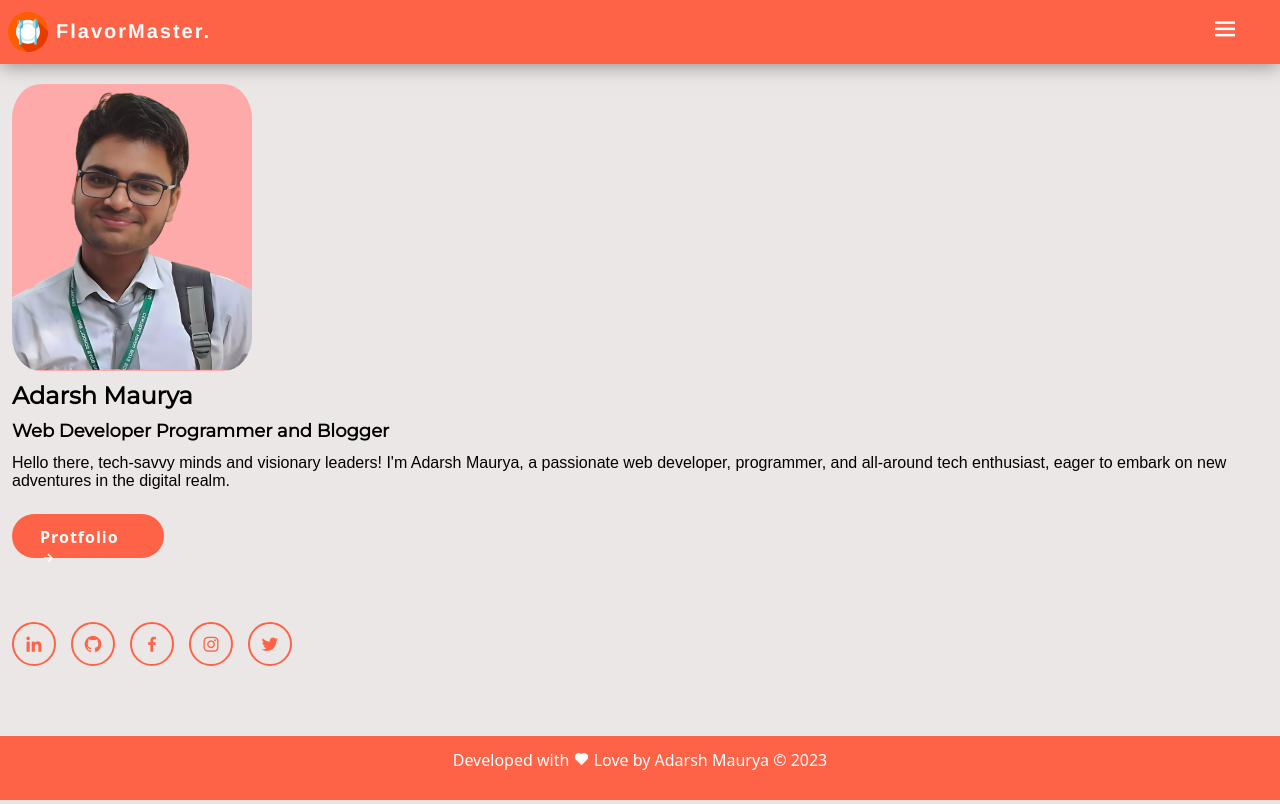
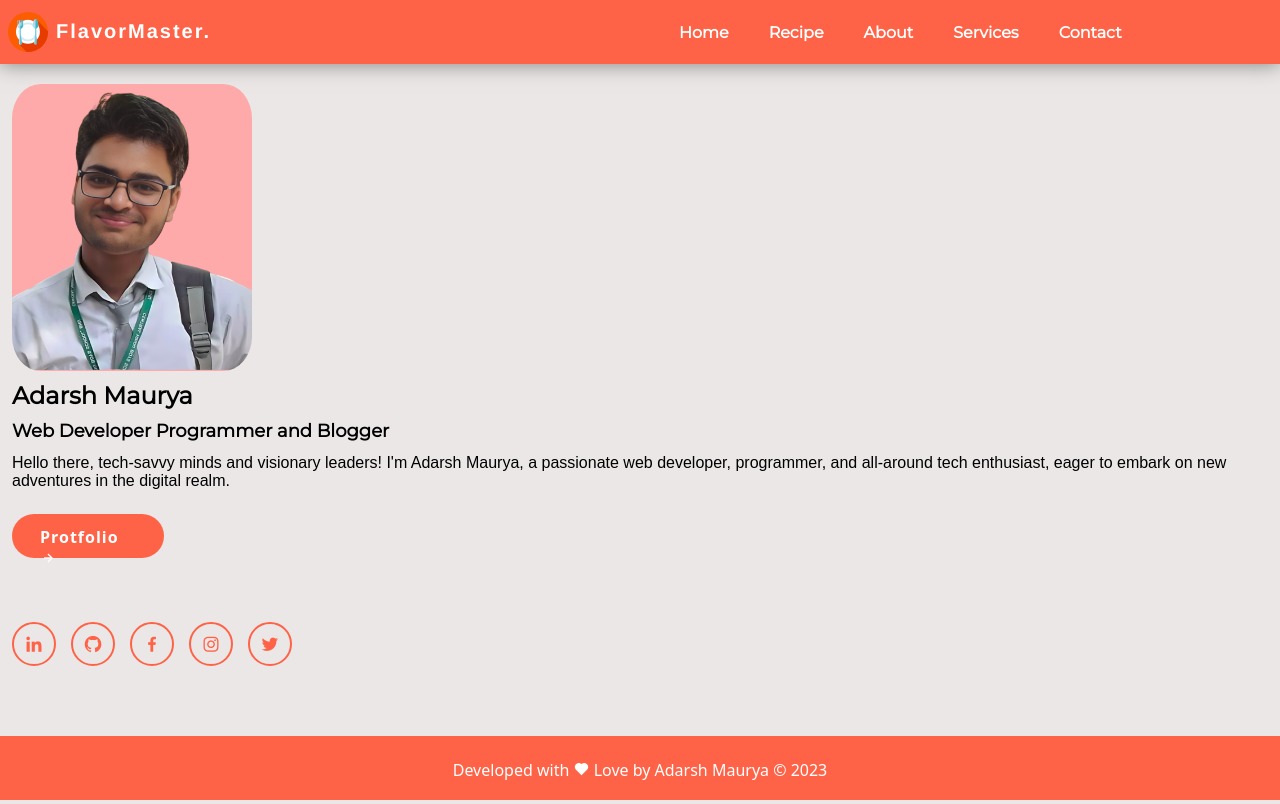
Before and after one commit to 4darsh-Dev/recipe-Chatbot-web, a Django app: page /contact/ in a window 1280 px wide. Run offline with Django 3.2, Linux system fonts and the light colour scheme.

Commit message:
basic functionalty changes

```diff
--- a/static/css/about.css
+++ b/static/css/about.css
@@ -29,3 +29,8 @@
     font-family: sans-serif, monospace;
 
 }
+
+ul{
+    list-style-type: none;
+
+}
--- a/static/css/services.css
+++ b/static/css/services.css
@@ -32,6 +32,11 @@
 
 }
 
+ul{
+    list-style-type: none;
+
+}
+
 footer{
     margin-top: 60px;
 
--- a/static/css/style.css
+++ b/static/css/style.css
@@ -1,3 +1,5 @@
+@import url('https://fonts.googleapis.com/css2?family=Montserrat&display=swap');
+
 *{
     margin: 0;
     padding: 0;
@@ -68,6 +70,10 @@ nav{
     font-family: sans-serif, monospace;
 
 }
+.font-mst{
+    font-family: Montserrat, 'Lucida Sans', 'Lucida Sans Regular', 'Lucida Grande', 'Lucida Sans Unicode', Geneva, Verdana, sans-serif;
+}
+
 
 .container{
     width: 100%;
@@ -117,66 +172,33 @@ nav{
 
 }
 
-
-
-.checkbtn{
-    display: block;
-    position: absolute;
-    right: 0px;
+.menu-list {
+    list-style-type: none;
+    display: inline-flex;
+    flex-direction: row;
+    position: relative;
+    left: 27rem;
 
 }
-
-ul{
-    list-style-type: none;
-    display: inline-flex;
-    flex-direction: column;
-    position: fixed;
-    width: 100%;
-    height: 100vh;
-    background: #fff;
-    top: 80px;
-    left: -100%;
-    text-align: center;
-    transition:  all 0.5s ;
-
+.menu-list  li a{
+    font-size: 16px;
+    font-weight: 600;
+    text-decoration: none;
+    color: #fff;
+    margin: 13px 20px ;
+}
+.menu-list li a:hover{
+    color: #7e7c7c;
+    /* text-decoration: underline; */
+    border-bottom: 2px solid #7e7c7c;
 
 }
-nav ul li{
-    display: block;
-    margin: 15px 0;
-    line-height: 30px;
-}
-
-nav ul li a{
-    font-size: 20px;
-    color: #7e7c7c;
-    text-decoration: none;
-
-}
-nav ul li a:hover, a.active{
-    color: #ff6347;
-    text-decoration: underline;
-}
-
-#check:checked ~ ul{
-    z-index: 999;
-    left: 0;
-    top: 64px;
-
-}
-
-.menu-list{
-    flex-direction: column;
-    left: -100%;
-
-}
-
 .main-bg-1{
     background-color: #ff6347;
 }
 
 .last-text{
-    padding: 13px 6px;
+    padding: 23px 6px;
 }
 
 .last-text p{
@@ -190,6 +212,8 @@ nav ul li a:hover, a.active{
     color: #fff;
 }
 footer{
+    margin-top: 8px;
+
     height: 4rem;
     /* text-align: center; */
 }
--- a/templates/base.html
+++ b/templates/base.html
@@ -31,13 +31,14 @@
             </div>
 
             <ul class="menu-list">
-                <li><a class="font-ss active" href="/">Home</a></li>
+                <li><a class="font-mst active" href="/">Home</a></li>
+                <li><a class="font-mst " href="/recipe">Recipe</a></li>
                 <!-- <li><a class="font-ss" href="#about">About</a></li> -->
-                <li><a  class="font-ss" href="/about">About</a></li>
+                <li><a  class="font-mst" href="/about">About</a></li>
 
-                <li><a class="font-ss" href="/services">Services</a></li>
+                <li><a class="font-mst" href="/services">Services</a></li>
 
-                <li><a class="font-ss" href="/contact">Contact</a></li>
+                <li><a class="font-mst" href="/contact">Contact</a></li>
             </ul>
 
         </nav>
```
Also changed, not shown: other parts of static/css/style.css (+89 -15 lines).
